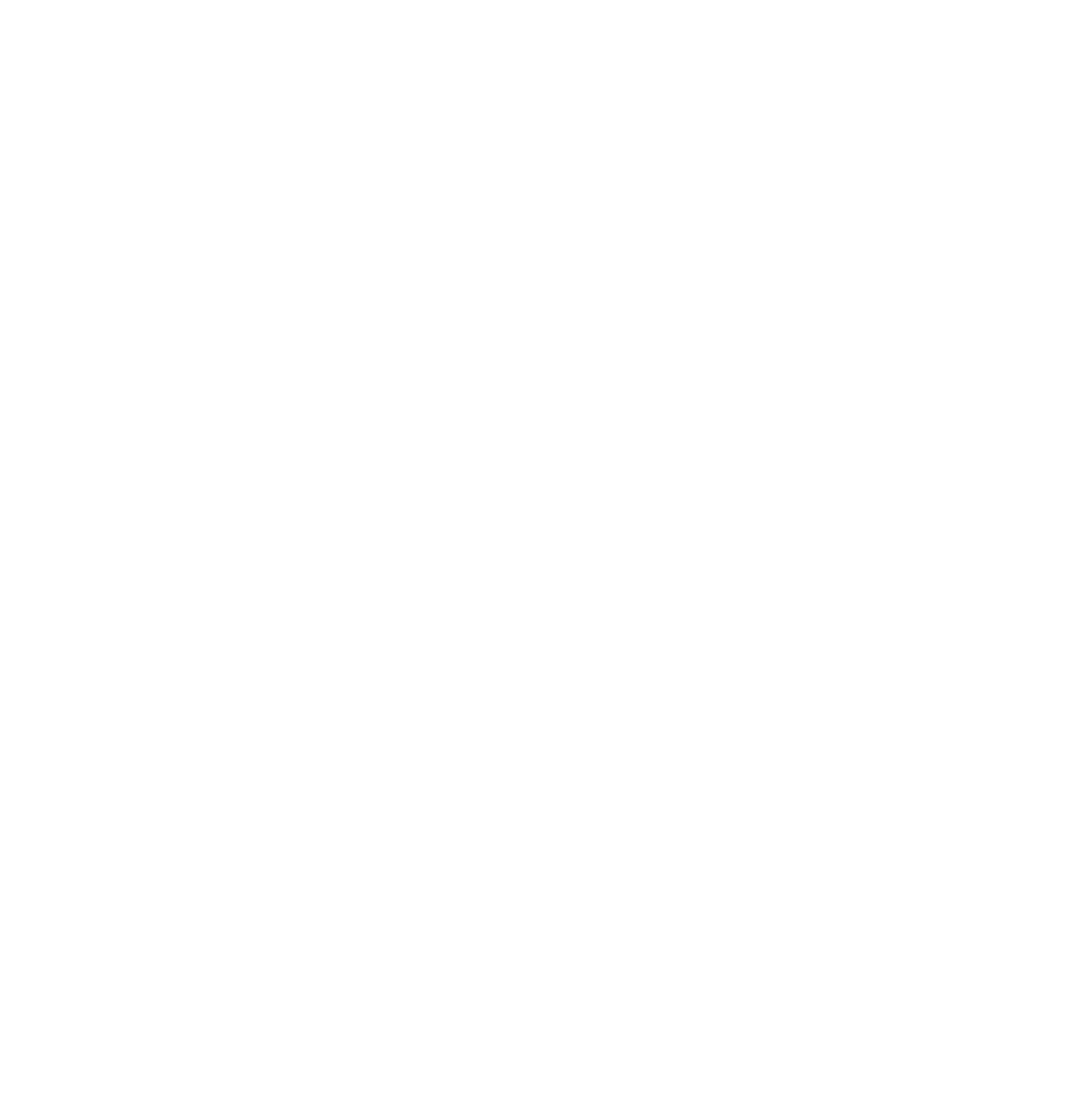
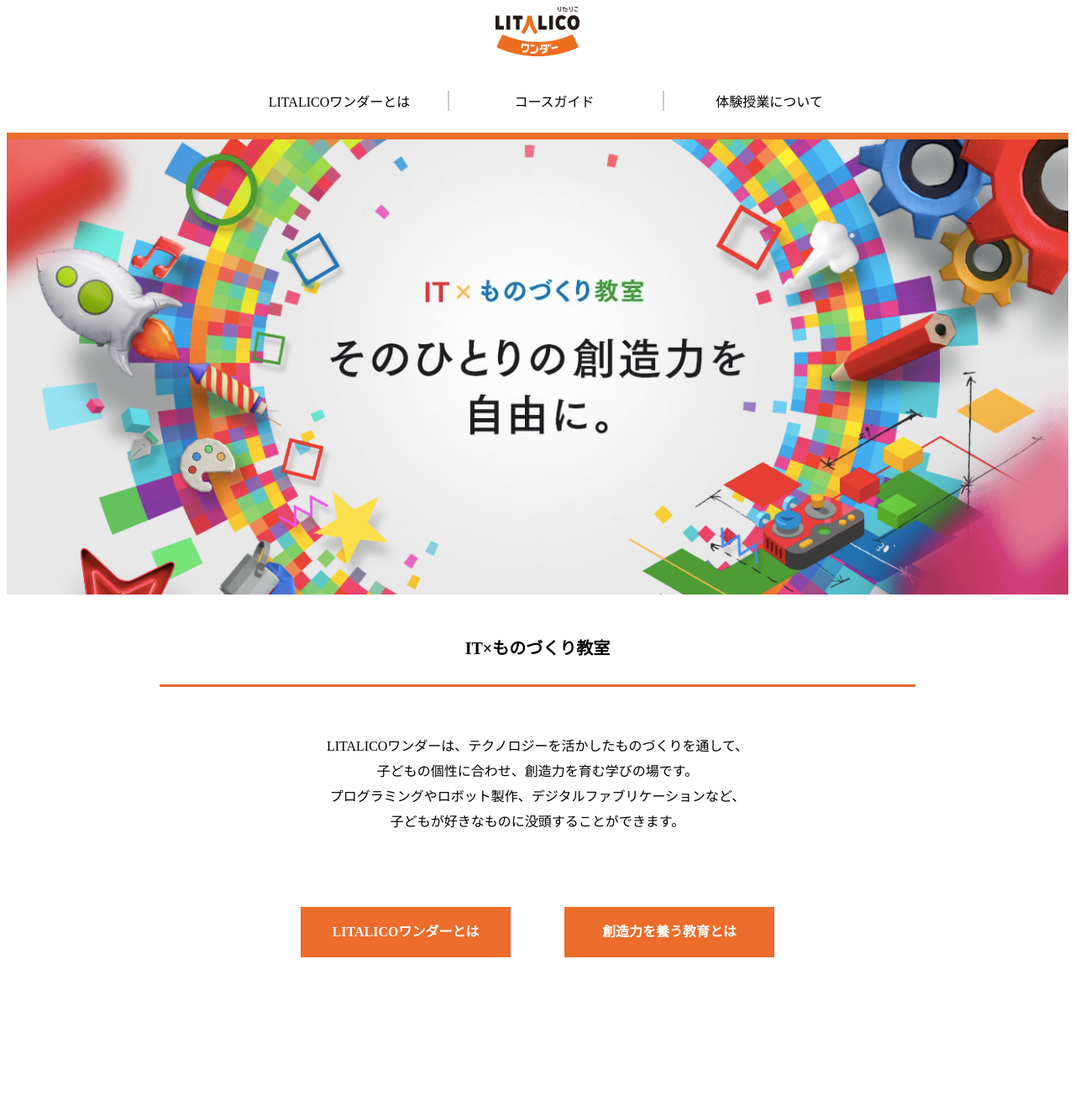
Before and after one commit to shaun0123/shaun0123.github.io, a plain HTML site: page html_practice/index.html in a window 1280 px wide. Shown: the whole page at 84% size. Before the commit the page ends 800 px from the top, so only its background shows below. Drawn offline with Linux system fonts and the light colour scheme.

Commit message:
07 CSS入門まで完了

```diff
--- /dev/null
+++ b/html_practice/css/index.css
@@ -0,0 +1,93 @@
+body {
+    color: #000000;
+}
+
+header {
+    width: 100%;
+    height: 100px;
+    text-align: center;
+}
+
+header img {
+    width: 100px;
+    height: auto;
+    margin: 0 auto;
+}
+
+.nav-area {
+    width: 100%;
+    height: 50px;
+    margin: 0 auto;
+}
+
+.nav-area ul {
+    width: 900px;
+    height: auto;
+    margin: 0 auto;
+    text-align: center;
+}
+
+.nav-area li {
+    width: 250px;
+    height: auto;
+    display: inline-block;
+    text-align: center;
+    list-style: none;
+}
+.nav-area li+ li {
+    border-left: 2px solid #CCCCCC;
+}
+
+.top-img {
+    width: 100%;
+    height: auto;
+    margin: 0 auto;
+    border-top: 8px solid #ec6c2b;
+}
+
+.top-img img {
+    text-align: center;
+    width: 100%;
+    height: auto;
+}
+
+.content-area {
+    width: 900px;
+    height: 600px;
+    margin: 0 auto;
+    background-color: #ffffff;
+}
+
+.content-area h1 {
+    font-size: 20px;
+    text-align: center;
+    padding: 30px 50px;
+    border-bottom: 3px solid #ec6c2b;
+}
+
+.content-area p {
+    padding: 40px;
+    text-align: center;
+    line-height: 30px;
+}
+
+.content-area ul {
+    padding: 0px;
+    width: 800px;
+    height: 60px;
+    margin: 0 auto;
+    text-align: center;
+}
+
+.content-area li {
+    width: 250px;
+    height: 60px;
+    display: inline-block;
+    margin: 30px;
+    text-align: center;
+    line-height: 60px;
+    list-style: none;
+    color: #ffffff;
+    font-weight: 800;
+    background-color: #ec6c2b;
+}
--- a/html_practice/index.html
+++ b/html_practice/index.html
@@ -1,9 +1,47 @@
 <!DOCTYPE html> <!-- DOCTYPE宣言といい，これからHTMLを書いていくよという宣言のタグ -->
 <html> <!-- ここからがHTMLであるということを示すタグ -->
     <head> <!-- 実際にはページに表示されない情報（ページのタイトルやどのCSSを使うかなど）を中に書くタグ -->
-
+        <title>LITALICOワンダー</title>
+        <link rel="stylesheet" type="text/css" href="./css/index.css">
     </head>
     <body> <!-- 実際にページに表示される情報（見出し，画像，リストなど）を中に書くタグ -->
+        <!-- ロゴ -->
+        <header>
+            <img src="./images/ワンダーlogo.png" alt="LITALICOワンダー">
+        </header>
+
+        <!-- ナビゲーション -->
+        <div class="nav-area">
+            <ul>
+                <li class="nav01">LITALICOワンダーとは</li>
+                <li class="nav02">コースガイド</li>
+                <li class="nav03">体験授業について</li>
+            </ul>
+        </div>
+
+        <!-- アイキャッチ -->
+        <div class="top-img">
+            <img src="./images/eyecatch.png" alt="アイキャッチ">
+        </div>
+
+        <div class="content-area">
+            <!-- 見出し -->
+            <h1>IT×ものづくり教室</h1>
+
+            <!-- パラグラフ -->
+            <p>
+                LITALICOワンダーは、テクノロジーを活かしたものづくりを通して、</br>
+                子どもの個性に合わせ、創造力を育む学びの場です。</br>
+                プログラミングやロボット製作、デジタルファブリケーションなど、</br>
+                子どもが好きなものに没頭することができます。</br>
+            </p>
+
+            <!-- メニューボタン -->
+            <ul>
+                <li>LITALICOワンダーとは</li>
+                <li>創造力を養う教育とは</li>
+            </ul>
+        </div>
 
     </body>
 </html>
```
Also changed, not shown: html_practice/images/course_section_img_01.jpg (added), html_practice/images/course_section_img_02.jpg (added), html_practice/images/course_section_img_03.jpg (added), html_practice/images/course_section_img_04.jpg (added), html_practice/images/course_section_img_05.jpg (added), html_practice/images/eyecatch.png (added), html_practice/images/footer_sns_ico_facebook.png (added), html_practice/images/footer_sns_ico_instagram.png (added), html_practice/images/footer_sns_ico_twitter.png (added), html_practice/images/trial_img.jpg (added), html_practice/images/ワンダーlogo.png (added), 1 other file.
